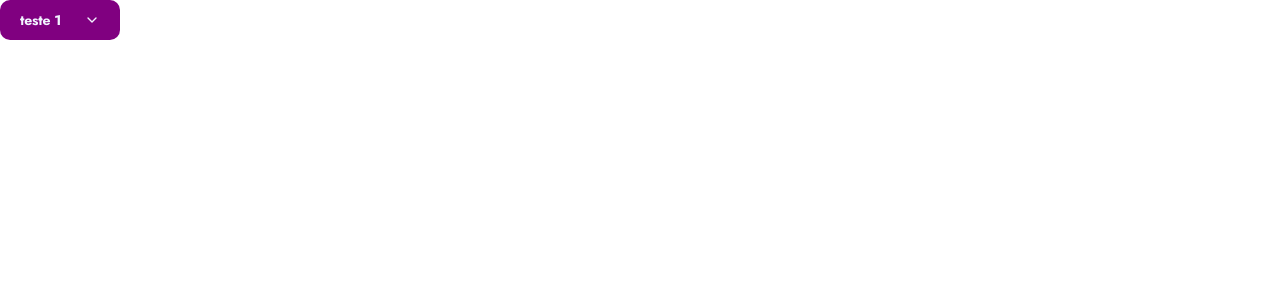
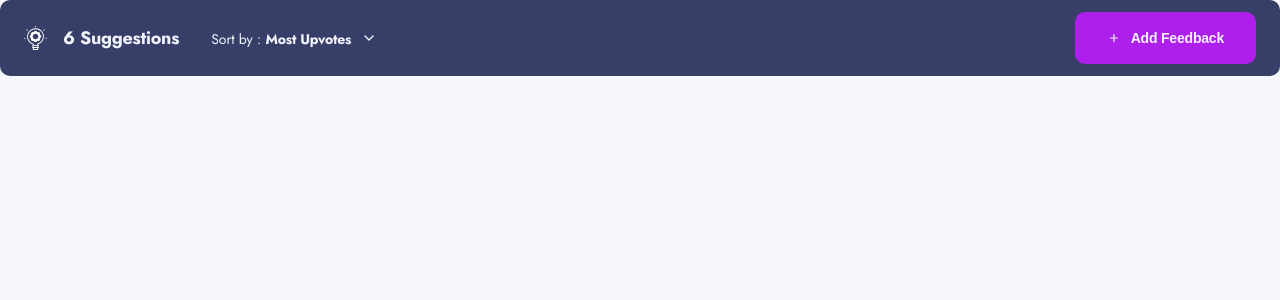
Before and after one commit to RuanFailache/feedback-app, a Next.js app in the folder packages/client/: page / in a window 1280 px wide. Shown: the top 300 px of the page. Built offline with nearby package versions, Linux system fonts and the light colour scheme.

Commit message:
feat: header for suggestions page

```diff
--- a/packages/client/src/common/components/button/button.styles.ts
+++ b/packages/client/src/common/components/button/button.styles.ts
@@ -2,13 +2,13 @@ import styled, { DefaultTheme } from 'styled-components'
 
 interface IStyledButton {
     hasBackground?: boolean
-    bgColor: keyof DefaultTheme['palette']
+    bgColor?: keyof DefaultTheme['palette']
 }
 
 export const StyledButton = styled.button<IStyledButton>`
     display: flex;
     align-items: center;
-    gap: 20px;
+    gap: 10px;
 
     padding: 16px 32px;
     border: none;
@@ -16,8 +16,8 @@ export const StyledButton = styled.button<IStyledButton>`
 
     background-color: ${(props) =>
         props.hasBackground
-            ? 'transparent'
-            : props.theme.palette[props.bgColor]};
+            ? props.theme.palette[props.bgColor ?? 'primary']
+            : 'transparent'};
 
     &:hover {
         filter: brightness(110%);
--- a/packages/client/src/common/components/button/index.tsx
+++ b/packages/client/src/common/components/button/index.tsx
@@ -2,7 +2,7 @@ import { IconType } from 'react-icons'
 import { StyledButton } from './button.styles'
 import { ButtonHTMLAttributes } from 'react'
 import { DefaultTheme } from 'styled-components'
-import { theme } from '../../themes'
+import { theme } from '../../themes/theme'
 import { Typography } from '../typography'
 
 interface IButton extends ButtonHTMLAttributes<HTMLButtonElement> {
@@ -14,19 +14,38 @@ interface IButton extends ButtonHTMLAttributes<HTMLButtonElement> {
 export const Button = function ({ text, icon, bgColor, ...props }: IButton) {
     const hasBackground = Boolean(bgColor)
 
+    if (icon) {
+        const Icon = icon
+        return (
+            <StyledButton
+                bgColor={bgColor}
+                hasBackground={hasBackground}
+                {...props}
+            >
+                <Icon
+                    size={14}
+                    fill={
+                        hasBackground
+                            ? theme.palette.onBase
+                            : theme.palette.secondary
+                    }
+                />
+                <Typography
+                    as="span"
+                    text={text}
+                    variant="headline4"
+                    color={hasBackground ? 'onBase' : 'title'}
+                />
+            </StyledButton>
+        )
+    }
+
     return (
         <StyledButton
-            bgColor={bgColor ?? 'primary'}
+            bgColor={bgColor}
             hasBackground={hasBackground}
             {...props}
         >
-            {icon &&
-                icon({
-                    size: 12,
-                    fill: hasBackground
-                        ? theme.palette.background
-                        : theme.palette.primary,
-                })}
             <Typography
                 as="span"
                 text={text}
--- a/packages/client/src/common/components/dropdown-menu/dropdown-menu.styles.ts
+++ b/packages/client/src/common/components/dropdown-menu/dropdown-menu.styles.ts
@@ -1,5 +1,5 @@
-import styled from 'styled-components'
-import { Typography } from '../typography'
+import styled, { keyframes } from 'styled-components'
+import { Animation } from '../../themes/animation'
 
 export class StyledDropdownMenu {
     static Container = styled.div`
@@ -11,25 +11,24 @@ export class StyledDropdownMenu {
     static Select = styled.div`
         display: flex;
         align-items: center;
-        justify-content: space-between;
         gap: 10px;
+        border-radius: ${(props) => props.theme.borderRadius};
 
-        width: 120px;
-        padding: 10px 20px;
-        border-radius: ${(props) => props.theme.borderRadius};
-        background-color: purple;
-        box-sizing: border-box;
+        p {
+            display: inline;
+        }
     `
 
     static Dropdown = styled.ul`
         position: absolute;
-        top: 60px;
+        top: 80px;
         left: 0;
-        width: 200px;
+        min-width: 240px;
         border-radius: ${(props) => props.theme.borderRadius};
         overflow: hidden;
         box-shadow: 0 10px 40px -7px rgba(55, 63, 104, 0.35);
         box-sizing: border-box;
+        animation: ${Animation.upDown} 0.3s forwards;
 
         li + li {
             border-top: solid 1px #e2e3ea;
@@ -42,6 +41,7 @@ export class StyledDropdownMenu {
         justify-content: space-between;
         padding: 12px 24px;
         cursor: pointer;
+        background-color: ${(props) => props.theme.palette.surface};
 
         &:hover > p {
             color: ${(p) => p.theme.palette.primary};
--- a/packages/client/src/common/components/dropdown-menu/index.tsx
+++ b/packages/client/src/common/components/dropdown-menu/index.tsx
@@ -3,7 +3,7 @@ import { Typography } from '../typography'
 import { StyledDropdownMenu } from './dropdown-menu.styles'
 import { FiChevronUp, FiChevronDown, FiCheck } from 'react-icons/fi'
 import { useDropdownMenu } from './dropdown-menu.hook'
-import { theme } from '../../themes'
+import { theme } from '../../themes/theme'
 
 interface IDropdownMenu {
     label?: string
@@ -33,17 +33,17 @@ export const DropdownMenu = function ({
                     {label && (
                         <Typography
                             text={`${label} : `}
-                            color="background"
-                            variant="body3"
+                            color="onBase"
+                            variant="body2"
                         />
                     )}
                     <Typography
                         text={value}
-                        color="background"
+                        color="onBase"
                         variant="headline4"
                     />
                 </div>
-                <Icon color={theme.palette.background} />
+                <Icon color={theme.palette.onBase} />
             </StyledDropdownMenu.Select>
 
             {isOpen && (
--- /dev/null
+++ b/packages/client/src/common/themes/animation.ts
@@ -0,0 +1,11 @@
+import { keyframes } from 'styled-components'
+
+export class Animation {
+    static upDown = keyframes`
+        from {
+            transform: translateY(-20px);
+        } to {
+            transform: translateY(0);
+        }
+    `
+}
--- a/packages/client/src/common/themes/reset.ts
+++ b/packages/client/src/common/themes/reset.ts
@@ -1,4 +1,5 @@
 import { createGlobalStyle } from 'styled-components'
+import { theme } from './theme'
 
 export const ResetGlobalCss = createGlobalStyle`
     /* http://meyerweb.com/eric/tools/css/reset/
@@ -33,7 +34,7 @@ export const ResetGlobalCss = createGlobalStyle`
     }
     body {
         font-family: 'Jost';
-        line-height: 1;
+        background-color: ${theme.palette.background};
     }
     ol, ul {
         list-style: none;
--- a/packages/client/src/common/themes/index.ts
+++ b/packages/client/src/common/themes/theme.ts
@@ -6,11 +6,11 @@ export const theme: DefaultTheme = {
         primary: '#AD1FEA',
         secondary: '#4661E6',
         tertiary: '#373F68',
-        background: '#F2F4FF',
-        surface: '#F7F8FD',
+        surface: '#FFFFFF',
+        background: '#F7F8FD',
+        onBase: '#F2F4FF',
         title: '#3A4374',
         body: '#647196',
-        onBase: '#FFFFFF',
         alert: '#D73737',
         tangerine: '#F49F85',
         maya: '#62BCFA',
@@ -47,13 +47,13 @@ export const theme: DefaultTheme = {
             spacing: '0px',
         },
         body2: {
-            size: '15px',
+            size: '14px',
             height: '22px',
             weight: 400,
             spacing: '0px',
         },
         body3: {
-            size: '13px',
+            size: '12px',
             height: '19px',
             weight: 600,
             spacing: '0px',
--- /dev/null
+++ b/packages/client/src/modules/suggestions/components/header/header.styles.ts
@@ -0,0 +1,24 @@
+import styled from 'styled-components'
+
+export class SuggestionsHeaderStyles {
+    static Container = styled.header`
+        display: flex;
+        justify-content: space-between;
+        align-items: center;
+        padding: ${(p) => p.theme.grid.sm} ${(p) => p.theme.grid.lg};
+        border-radius: ${(p) => p.theme.borderRadius};
+        background-color: ${(p) => p.theme.palette.tertiary};
+    `
+
+    static Content = styled.div`
+        display: flex;
+        align-items: center;
+        gap: ${(p) => p.theme.grid.xl};
+    `
+
+    static Info = styled.div`
+        display: flex;
+        align-items: center;
+        gap: ${(p) => p.theme.grid.md};
+    `
+}
--- /dev/null
+++ b/packages/client/src/modules/suggestions/components/header/index.tsx
@@ -0,0 +1,41 @@
+import { Button } from '../../../../common/components/button'
+import { DropdownMenu } from '../../../../common/components/dropdown-menu'
+import { Typography } from '../../../../common/components/typography'
+import { MdAdd } from 'react-icons/md'
+import Image from 'next/image'
+import BulbIcon from '../../../../../public/icons/bulb.svg'
+import { SuggestionsHeaderStyles } from './header.styles'
+
+export const SuggestionsHeader = function () {
+    return (
+        <SuggestionsHeaderStyles.Container>
+            <SuggestionsHeaderStyles.Content>
+                <SuggestionsHeaderStyles.Info>
+                    <Image
+                        src={BulbIcon}
+                        alt="bulb icon"
+                    />
+                    <Typography
+                        text="6 Suggestions"
+                        variant="headline3"
+                        color="onBase"
+                    />
+                </SuggestionsHeaderStyles.Info>
+                <DropdownMenu
+                    label="Sort by"
+                    options={[
+                        'Most Upvotes',
+                        'Least Upvotes',
+                        'Most Comments',
+                        'Least Comments',
+                    ]}
+                />
+            </SuggestionsHeaderStyles.Content>
+            <Button
+                icon={MdAdd}
+                text="Add Feedback"
+                bgColor="primary"
+            />
+        </SuggestionsHeaderStyles.Container>
+    )
+}
--- a/packages/client/src/modules/suggestions/index.tsx
+++ b/packages/client/src/modules/suggestions/index.tsx
@@ -1,3 +1,5 @@
+import { SuggestionsHeader } from './components/header'
+
 export const SuggestionsPage = () => {
-    return
+    return <SuggestionsHeader />
 }
--- a/packages/client/src/pages/_app.tsx
+++ b/packages/client/src/pages/_app.tsx
@@ -1,6 +1,6 @@
 import { AppProps } from 'next/app'
 import { ThemeProvider } from 'styled-components'
-import { theme } from '../common/themes'
+import { theme } from '../common/themes/theme'
 import { ResetGlobalCss } from '../common/themes/reset'
 
 export default function App({ Component, pageProps }: AppProps) {
--- a/packages/client/src/pages/index.tsx
+++ b/packages/client/src/pages/index.tsx
@@ -1,9 +1,6 @@
 import { DropdownMenu } from '../common/components/dropdown-menu'
+import { SuggestionsPage } from '../modules/suggestions'
 
 export default function Home() {
-    return (
-        <>
-            <DropdownMenu options={['teste 1', 'teste 2', 'teste 3']} />
-        </>
-    )
+    return <SuggestionsPage />
 }
```
Also changed, not shown: packages/client/public/icons/bulb.svg (added), 1 other file (tests, documents, lock files or other folders).
